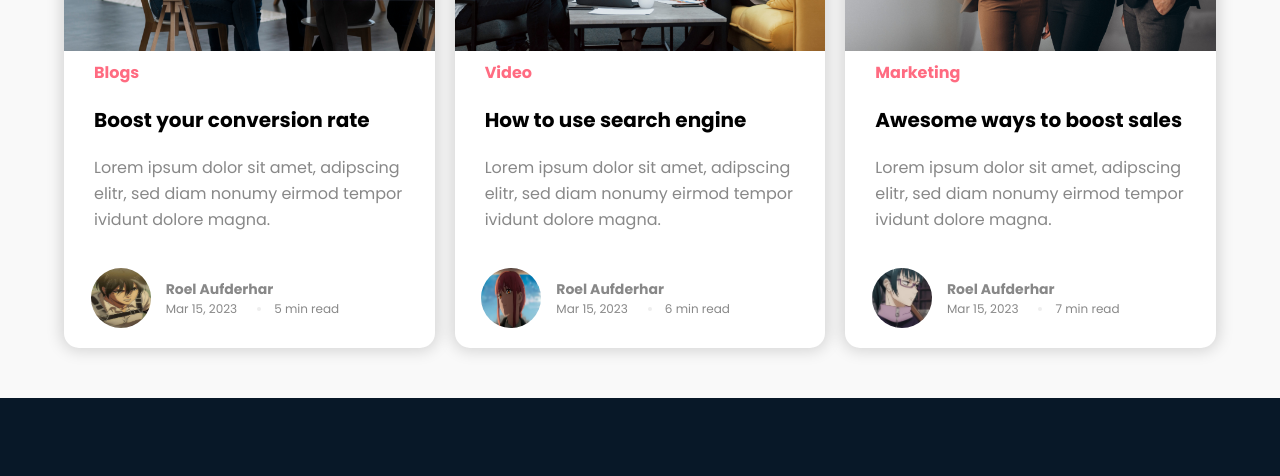
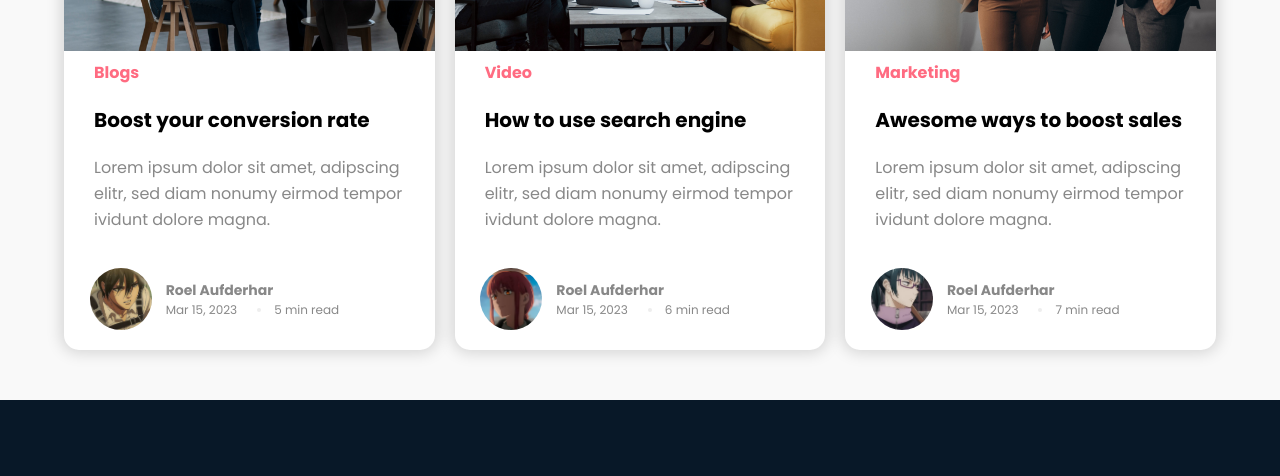
Before and after one commit to DARWINDEV/Appvila, a plain HTML site: page index.html in a window 1280 px wide. Shown: the part 4785-5261 px from the top of the page. Drawn offline with Linux system fonts and the light colour scheme.

Commit message:
aspect-ratio selfies

```diff
--- a/css/styles.css
+++ b/css/styles.css
@@ -755,14 +755,14 @@ img{
 
 .blogs__avatar{
     margin: 0 auto;
-    object-fit: cover;
-    aspect-ratio: 1/1;
 }
 
 .blogs__selfie{
     border-radius: 50%;
-    height: 6rem;
-    width: 6rem;
+    aspect-ratio: 1/1;
+    height: 6.2rem;
+    width: 6.2rem;
+    object-fit: cover;
 }
 
 
```
